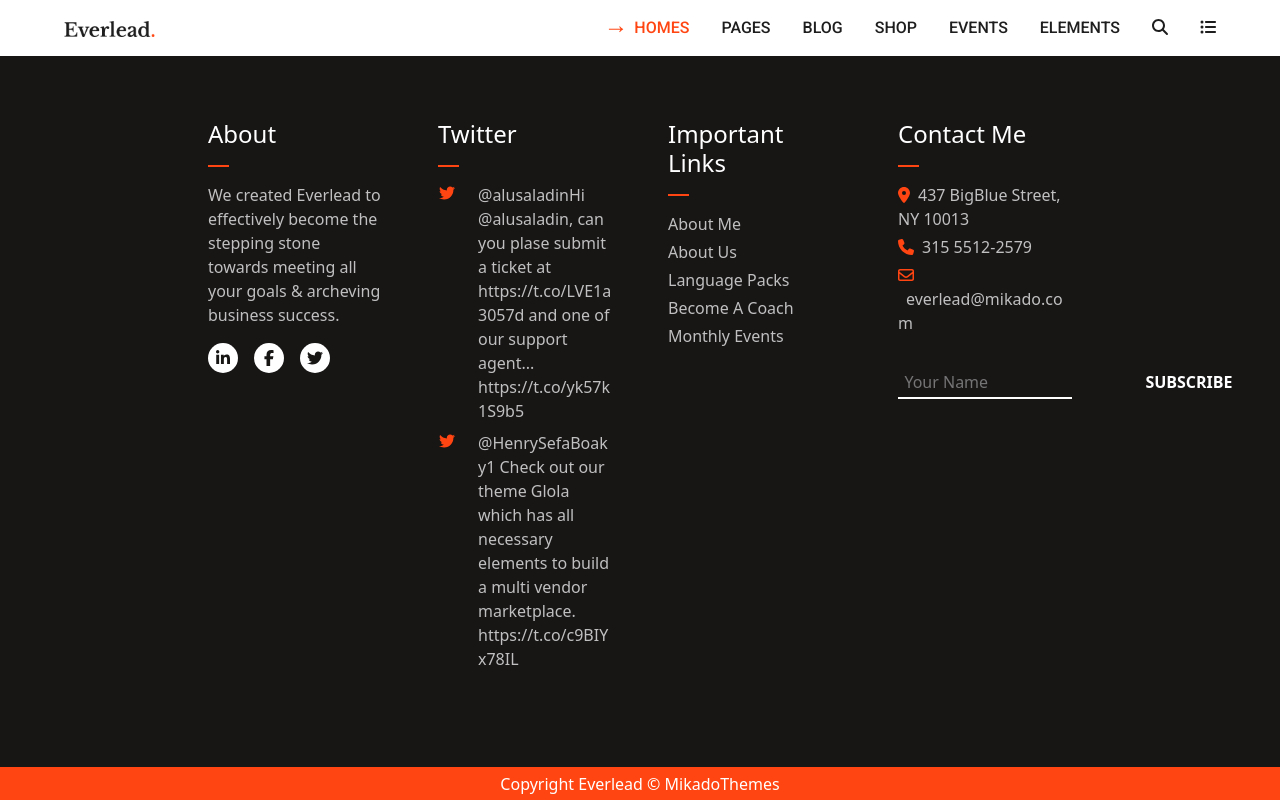
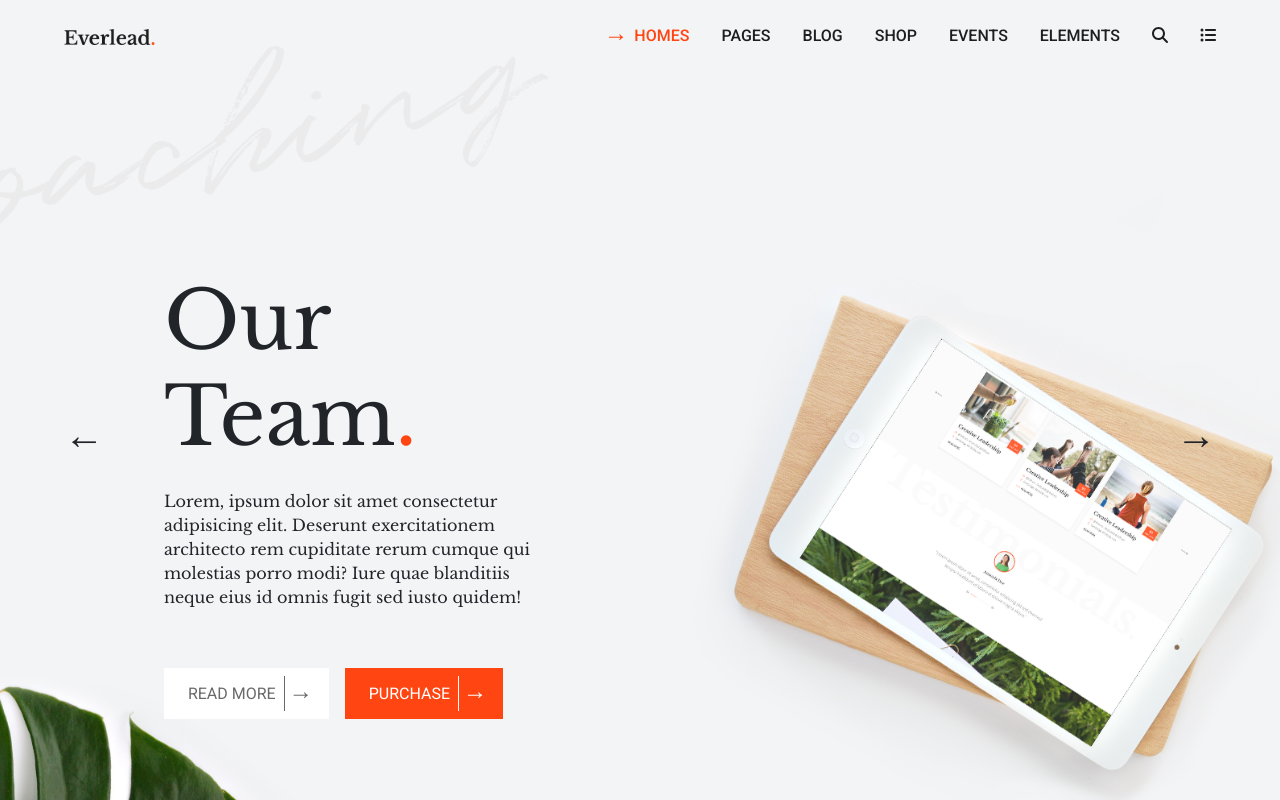
Before and after one commit to MarcoZellini/proj-html-vuejs, a Vue app: page / in a window 1280 px wide. Shown: the top 800 px of the page. Built offline with nearby package versions, Linux system fonts and the light colour scheme.

Commit message:
Add Hero Section

```diff
--- a/src/assets/scss/app.scss
+++ b/src/assets/scss/app.scss
@@ -1,6 +1,7 @@
 @use '/node_modules/bootstrap/scss/bootstrap.scss';
 @use './partials/variables' as *;
 @import url('https://fonts.googleapis.com/css2?family=DM+Sans:wght@100;200;300;400;500;600;700;800;900;1000&family=Encode+Sans:wght@600&family=Roboto:wght@400;500;700&display=swap');
+@import url('https://fonts.googleapis.com/css2?family=Libre+Baskerville:wght@400;700&display=swap');
 
 .container_70 {
   margin: auto;
@@ -12,20 +13,18 @@
   width: 90%;
 }
 
-
 #app_header {
   font-family: 'Roboto', sans-serif;
   font-weight: 500;
-  // position: absolute;
+  position: absolute;
+  z-index: 100;
   width: 100%;
-  padding: 1rem 0;
+  padding: 1.5rem 0;
 
   .container_90 {
     display: flex;
     justify-content: space-between;
     align-items: center;
-    max-width: 90%;
-    margin: auto;
 
     .nav_logo {
       img {
@@ -66,6 +65,118 @@
     }
   }
 
+}
+
+#app_main {
+  font-family: 'Libre Baskerville', serif;
+
+  #hero {
+
+    .slider {
+      height: 870px;
+      position: relative;
+      display: flex;
+      justify-content: center;
+
+      img {
+        width: 100%;
+        height: 100%;
+        object-fit: cover;
+      }
+    }
+
+
+    .container {
+      position: absolute;
+      display: flex;
+      flex-direction: column;
+      justify-content: center;
+      height: 100%;
+
+      .row {
+
+        .hero_content {
+
+          margin-top: 7rem;
+
+          &>* {
+            margin-bottom: 0;
+          }
+
+          h1 {
+            font-size: 5rem;
+
+            span {
+              color: $el_text_primary;
+            }
+          }
+
+          p {
+            padding: 1.5rem 0 4rem 0;
+          }
+
+          .links {
+            a {
+              text-transform: uppercase;
+              background-color: $el_bg_white;
+              color: $el_text_grey_dark;
+              padding: 1rem;
+              margin-right: 1rem;
+              text-decoration: none;
+              font-family: 'roboto';
+
+              span.text {
+                padding: .5rem;
+                border-right: 1px solid $el_text_grey_dark;
+                transition: all 0.2s ease;
+              }
+
+              span.arrow {
+                font-size: 1.5rem;
+                margin-left: .25rem;
+              }
+
+              &:nth-child(2) {
+                background-color: $el_bg_primary;
+                color: $el_text_white;
+                transition: all 0.2s ease;
+
+                span.text {
+                  border-right: 1px solid $el_text_white;
+                }
+
+                &:hover span {
+                  border-color: $el_bg_primary;
+                  transition: all 0.2s ease;
+                }
+
+              }
+
+              &:hover span {
+                border-color: $el_bg_white;
+                transition: all 0.2s ease;
+              }
+            }
+          }
+        }
+      }
+    }
+
+
+    .commands {
+      display: flex;
+      justify-content: space-between;
+      align-items: center;
+      position: absolute;
+      height: 100%;
+
+      .prev,
+      .next {
+        font-size: 2.5rem;
+        cursor: pointer;
+      }
+    }
+  }
 }
 
 #app_footer {
@@ -203,7 +314,8 @@
     color: $el_text_white;
 
     p {
-      padding: .3rem 0
+      padding: .3rem 0;
+      margin-bottom: 0;
     }
   }
 }
--- a/src/components/AppMain.vue
+++ b/src/components/AppMain.vue
@@ -1,12 +1,85 @@
 <script>
 
 export default {
-    name: 'AppMain'
+    name: 'AppMain',
+    data() {
+        return {
+            sliderIntervalID: null,
+            indexActiveSlide: 0,
+            slides: [
+                '03.jpg',
+                '02.png',
+            ]
+        }
+    },
+    methods: {
+        getImageUrl(name) {
+            return new URL(`../assets/img/rev-slider-main-home-img-${name}`, import.meta.url).href
+        },
+        nextImage() {
+            if (this.indexActiveSlide < this.slides.length - 1) {
+                this.indexActiveSlide++;
+            } else {
+                this.indexActiveSlide = 0;
+            }
+        },
+        prevImage() {
+            if (this.indexActiveSlide > 0) {
+                this.indexActiveSlide--;
+            } else {
+                this.indexActiveSlide = this.slides.length - 1;
+            }
+        },
+        startSlider() {
+            this.sliderIntervalID = setInterval(() => {
+                this.nextImage();
+            }, 4000);
+        },
+        stopSlider() {
+            clearInterval(this.sliderIntervalID);
+        }
+    },
+    mounted() {
+        this.startSlider();
+    }
 }
 
 </script>
 
 <template>
     <main id="app_main">
+        <section id="hero">
+            <div class="slider" @mouseover="this.stopSlider" @mouseleave="this.startSlider">
+                <img class="img-fluid" :src="getImageUrl(this.slides[this.indexActiveSlide])" alt="">
+                <div class="commands container_90">
+                    <div class="prev" @click="prevImage">&larr;</div>
+                    <div class="next" @click="nextImage">&rarr;</div>
+                </div>
+                <div class="container">
+                    <div class="row">
+                        <div class="col-6">
+                            <div class="hero_content container_70">
+                                <h1>Our Team<span>.</span></h1>
+                                <p>
+                                    Lorem, ipsum dolor sit amet consectetur adipisicing elit. Deserunt exercitationem
+                                    architecto
+                                    rem
+                                    cupiditate rerum cumque qui molestias porro modi? Iure quae blanditiis neque eius id
+                                    omnis
+                                    fugit sed
+                                    iusto quidem!
+                                </p>
+                                <div class="links">
+                                    <a href="#"><span class="text">read more</span><span class="arrow">&rarr;</span></a>
+                                    <a href="#"><span class="text">purchase</span><span class="arrow">&rarr;</span></a>
+                                </div>
+                            </div>
+                        </div>
+                    </div>
+                </div>
+
+            </div>
+
+        </section>
     </main>
 </template>
```
